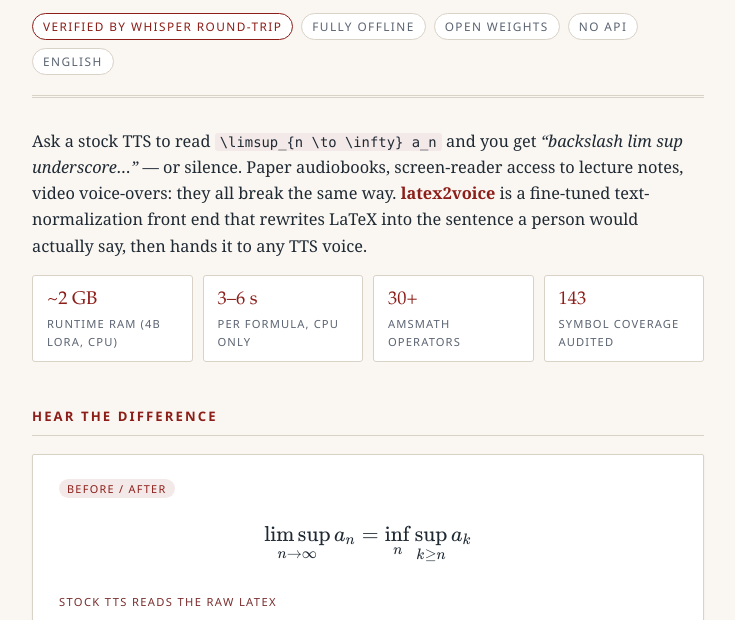
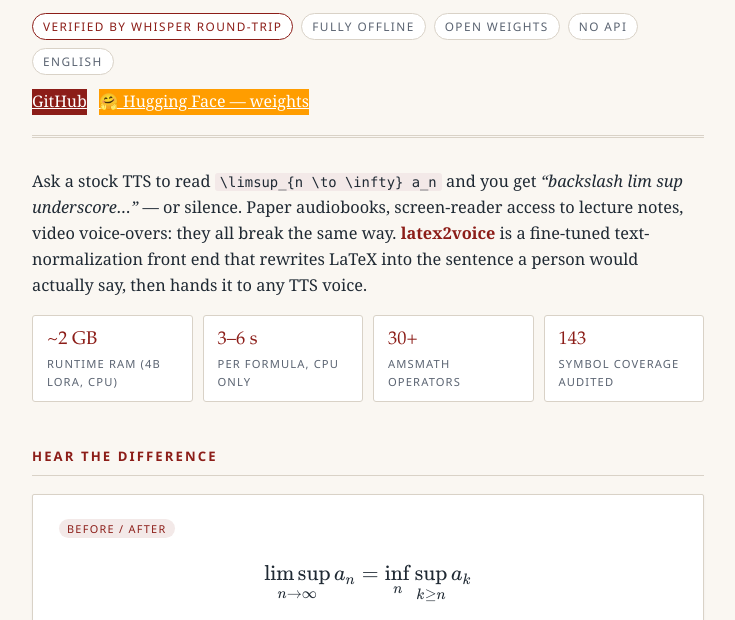
Before and after one commit to pphu0803/latex2voice, a plain HTML site: page demo/index.html in a window 1280 px wide. Shown: the part 153-773 px from the top of the page, without its empty margins (272-1007 px from the left). Drawn offline with nearby package versions, Linux system fonts and the light colour scheme.

Commit message:
card+demo: live links (HF weights up, demo.latex2voice.dev), CTA moved to header

```diff
--- a/demo/index.html
+++ b/demo/index.html
@@ -255,6 +255,10 @@
       <span class="badge">No API</span>
       <span class="badge">English</span>
     </div>
+    <div class="cta" style="margin-top:14px">
+      <a class="primary" href="https://github.com/pphu0803/latex2voice">GitHub</a>
+      <a class="primary" style="background:#ff9d00;border-color:#ff9d00" href="https://huggingface.co/petehu0803/latex2voice">🤗 Hugging Face — weights</a>
+    </div>
   </header>
 
   <p class="lead">Ask a stock TTS to read <code>\limsup_{n \to \infty} a_n</code> and you get
@@ -384,7 +388,7 @@ tts.speak(spoken)  <span class="c"># Kokoro, Piper, Azure… your choice</span><
 
   <div class="cta">
     <a class="primary" href="https://github.com/pphu0803/latex2voice">GitHub — source &amp; model</a>
-    <a class="secondary" href="https://huggingface.co/" title="Weights coming soon">Hugging Face — weights soon</a>
+    <a class="secondary" href="https://huggingface.co/petehu0803/latex2voice">Hugging Face — weights</a>
   </div>
 
   <footer>
```
Also changed, not shown: 2 other files.
